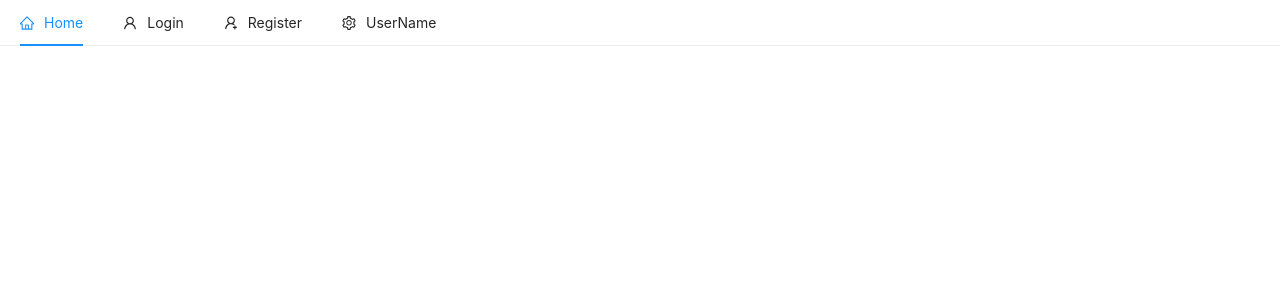
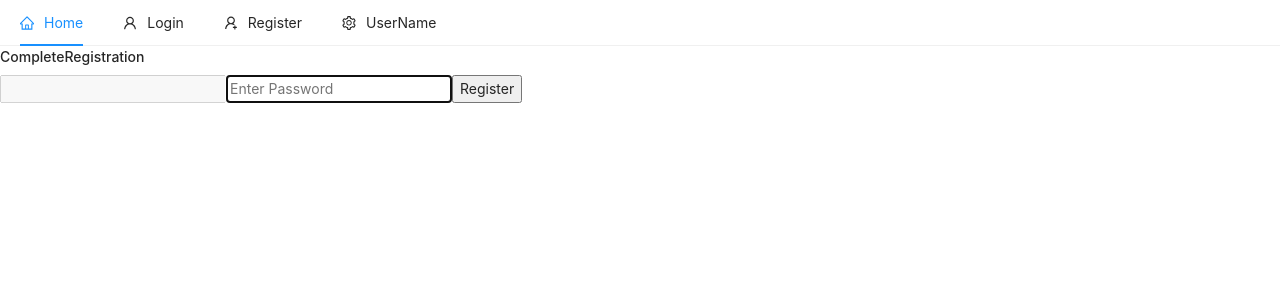
Before and after one commit to SyedMuhammadAzhar/ecommerce-bakarwaal, a React (Create React App) app in the folder client/: page /register/complete in a window 1280 px wide. Shown: the top 300 px of the page. Built offline with nearby package versions, Linux system fonts and the light colour scheme.

Commit message:
Complete Registration

```diff
--- a/client/src/App.js
+++ b/client/src/App.js
@@ -23,7 +23,7 @@
         <Route exact path='/' component={Home}/>
         <Route exact path='/login' component ={Login} />
         <Route exact path='/register' component={Register}/>
-        <Route exact path='/registercomplete' component={RegisterComplete}/>
+        <Route exact path='/register/complete' component={RegisterComplete}/>
       </Switch>
     </>
 
--- a/client/src/pages/auth/RegisterComplete.js
+++ b/client/src/pages/auth/RegisterComplete.js
@@ -21,6 +21,61 @@
 
 
   const handleSubmit = async (e) => {
+
+    e.preventDefault();
+
+
+    if(!email || !password){
+
+        toast.error('Email and password is required');
+        return;
+    }
+    if(password.length<6){
+
+        toast.error('Password should be atleast 6 character or more');
+    }
+
+    try{
+
+
+        //emai, is user entered email and location.href is user current url
+        const result= await auth.signInWithEmailLink(email,window.location.href);
+
+        console.log(result);
+
+        //result.user.emailVerified mean when user is registered in firebase
+        if(result.user.emailVerified===true){
+
+            console.log("email verifieddd")
+
+            //remove user email from localstorage
+            window.localStorage.removeItem("emailForRegistration");
+
+
+
+            //currently loggedin user
+            const user = auth.currentUser;
+
+             //get user id token
+            const idTokenResult= await user.getIdTokenResult();
+
+            //redux store
+
+
+
+            history.push('/');
+
+        }
+
+
+
+    }catch(error){
+
+        toast.error(error);
+
+    }
+
+
 
   };
 
```
Also changed, not shown: 1 other file (tests, documents, lock files or other folders).
